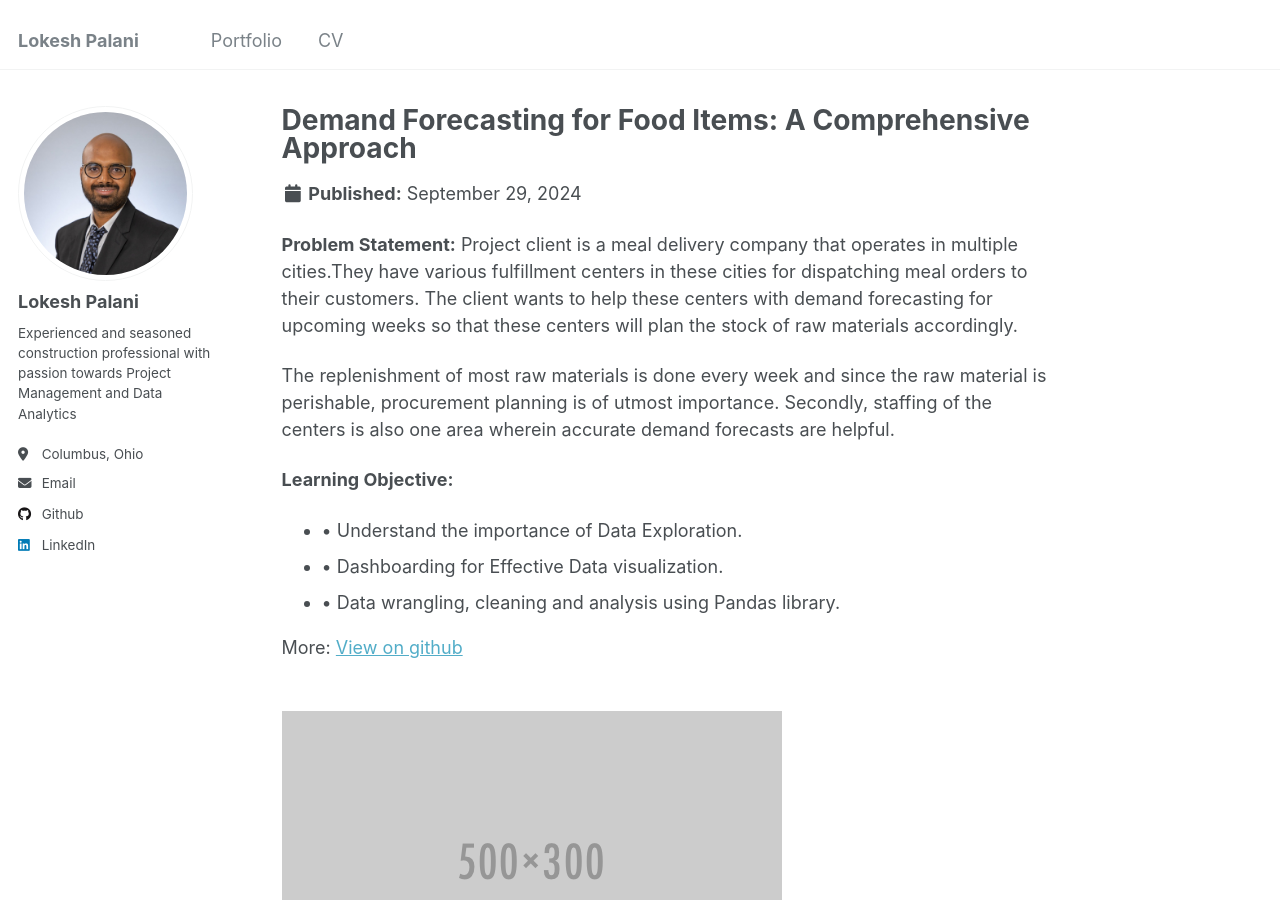
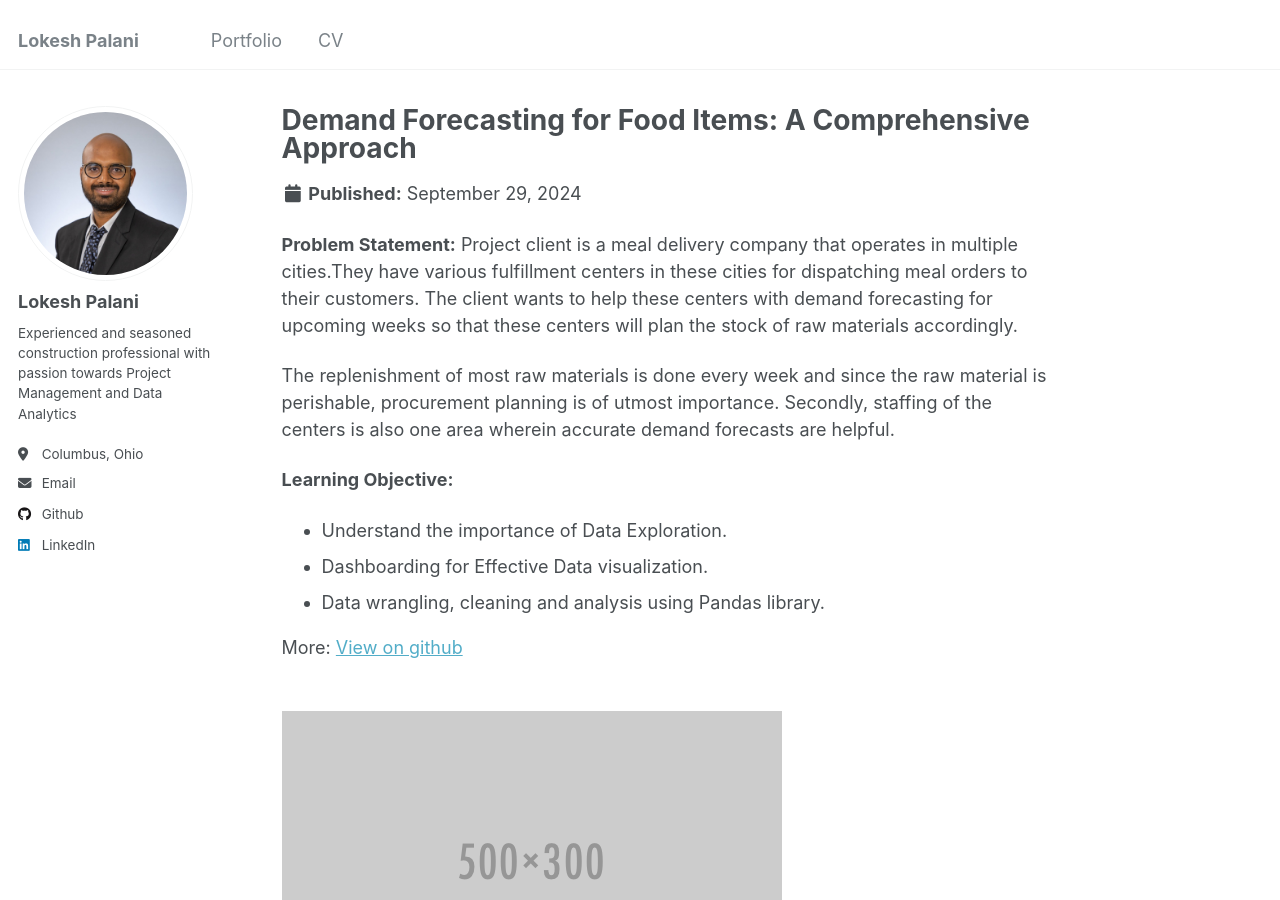
Before and after one commit to Coolinglass/coolinglass.github.io, a Jekyll site: the page built from _portfolio/portfolio-3.md, in a window 1280 px wide and 900 px high. Built offline with Jekyll 4.4.1, drawn with Linux system fonts in a browser that asks for light colours.

```diff
--- a/_portfolio/portfolio-3.md
+++ b/_portfolio/portfolio-3.md
@@ -12,9 +12,9 @@ wherein accurate demand forecasts are helpful.
 
 **Learning Objective:**
 <ul>
-<li>•	Understand the importance of Data Exploration.</li>
-<li>•	Dashboarding for Effective Data visualization.</li>
-<li>•	Data wrangling, cleaning and analysis using Pandas library.</li>
+<li>Understand the importance of Data Exploration.</li>
+<li>Dashboarding for Effective Data visualization.</li>
+<li>Data wrangling, cleaning and analysis using Pandas library.</li>
 </ul>
 
 More: [View on github](https://github.com/Coolinglass/Exploratory-Data-Analysis/blob/main/Exploratory_Data_Analysis_(EDA).ipynb)
```
